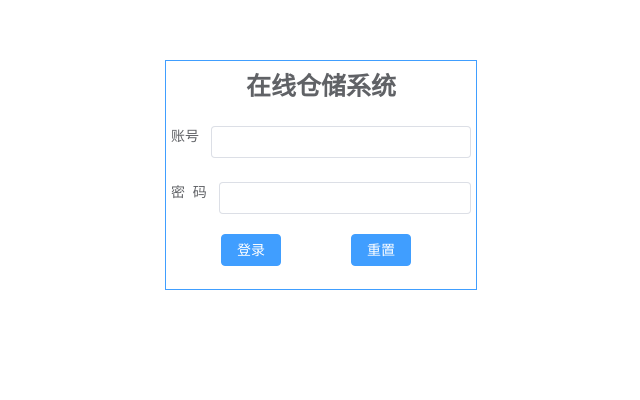
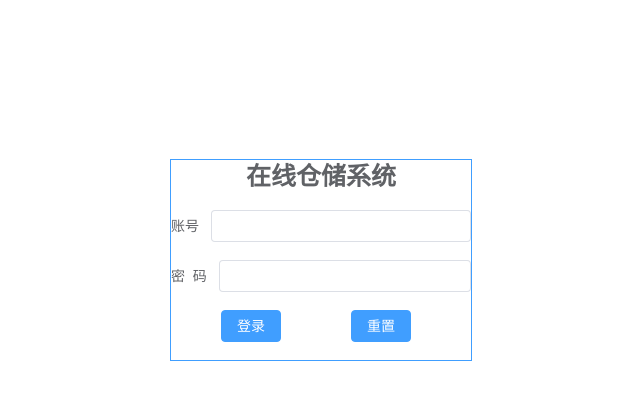
Before and after one commit to great-dream/ws, a Vue app: page /wsLogin in a window 1280 px wide. Shown: the part 140-540 px from the top of the page, without its empty margins (319-959 px from the left). Built offline with nearby package versions, Linux system fonts and the light colour scheme.

Commit message:
pc端：页面样式调整 1、登录页居中显示（上下和左右都居中） 2、主页，占满浏览器

```diff
--- a/public/index.html
+++ b/public/index.html
@@ -1,5 +1,5 @@
 <!DOCTYPE html>
-<html lang="">
+<html lang="lang">
   <head>
     <meta charset="utf-8">
     <meta http-equiv="X-UA-Compatible" content="IE=edge">
@@ -8,12 +8,9 @@
     <title><%= htmlWebpackPlugin.options.title %></title>
     <!-- 全局样式设置 -->
     <style scoped>
-      div {
-        margin-top: 2px;
-      }
-      body{
-        margin: 0;
-        padding: 0;
+      html,body,#app{
+        margin: 0px;
+        padding: 0px;
         height: 100%;
         width: 100%;
         /*background-color: brown;*/
@@ -24,8 +21,8 @@
     <noscript>
       <strong>We're sorry but <%= htmlWebpackPlugin.options.title %> doesn't work properly without JavaScript enabled. Please enable it to continue.</strong>
     </noscript>
-    <div id="app" style="padding: 0;margin: 0">
-      <router-view style="padding: 0;margin: 0"></router-view>
+    <div id="app">
+      <router-view></router-view>
     </div>
     <!-- built files will be auto injected -->
   </body>
--- a/src/App.vue
+++ b/src/App.vue
@@ -25,6 +25,5 @@ export default {
   -moz-osx-font-smoothing: grayscale;
   text-align: center;
   color: #2c3e50;
-  margin-top: 60px;
 }
 </style>
--- a/src/components/Login.vue
+++ b/src/components/Login.vue
@@ -1,16 +1,7 @@
 <template>
-<!--    <div>在线仓储系统</div>-->
-<!--    <div>-->
-<!--        用户名<input v-model="userId" type="text" />-->
-<!--    </div>-->
-<!--    <div>-->
-<!--        密  码<input v-model="password" type="password" />-->
-<!--    </div>-->
-<!--    <div>-->
-<!--        <input  type="button" value="登  录" v-on:click="login()" />-->
-<!--    </div>-->
-    <div style="margin-top: 200px;text-align: center">
-        <el-form style="width: 300px;margin: auto;border: #409EFF 1px solid;padding: 5px"  v-loading="loading" element-loading-text="加载中...">
+    <div style="text-align: center;height:519px;">
+        <!-- 为了登录框上下左右剧中 position: absolute; left: 50%;top: 50%;transform: translate(-50%,-50%);-->
+        <el-form style="width: 300px;border: #409EFF 1px solid;position: absolute; left: 50%;top: 50%;transform: translate(-50%,-50%);"  v-loading="loading" element-loading-text="加载中...">
             <el-form-item ><el-text style="margin: auto;font-size:25px"><b>在线仓储系统</b></el-text></el-form-item>
             <el-form-item label="账号">
                 <el-input v-model="userId" size="150px"/>
--- a/src/components/Main.vue
+++ b/src/components/Main.vue
@@ -1,9 +1,9 @@
 <template>
-    <div style="height: 550px;margin: 0;padding: 0">
-        <el-container id="el-container"  style="height: 550px;margin: 0;padding: 0">
-            <el-header height="50px" style="margin-top: 5px;font-size: 30px;background-color: #409EFF">在线仓储系统</el-header>
-            <el-container style="height: 500px;margin: 0;padding: 0">
-                <el-aside width="100px"  style="background-color: #99AAFF;height: 500px">
+    <div>
+        <el-container id="el-container">
+            <el-header height="50px" style="font-size: 30px;background-color: #409EFF">在线仓储系统</el-header>
+            <el-container>
+                <el-aside width="100px"  style="background-color: #99AAFF">
                     <router-link to="/userManager">用户管理</router-link><br>
                     <router-link to="/positionManager">仓位管理</router-link><br>
                     <router-link to="/dictManager">字典管理</router-link><br>
@@ -13,8 +13,8 @@
                     <br><br><br><br><br><br><br><br>
                     <router-link to="" v-on:click.prevent="exitWs()">退出系统</router-link>
                 </el-aside>
-                <el-container  style="margin:0;padding:0;height: 500px">
-                    <el-main style="margin:0;padding:0;height: 500px">
+                <el-container  style="margin:0;padding:0;height: 519px">
+                    <el-main style="margin:0;padding:0;height: 100%">
                         <el-config-provider :locale="locale">
                             <router-view  style="margin:0;padding:0;height: 500px"></router-view>
                         </el-config-provider>
```
